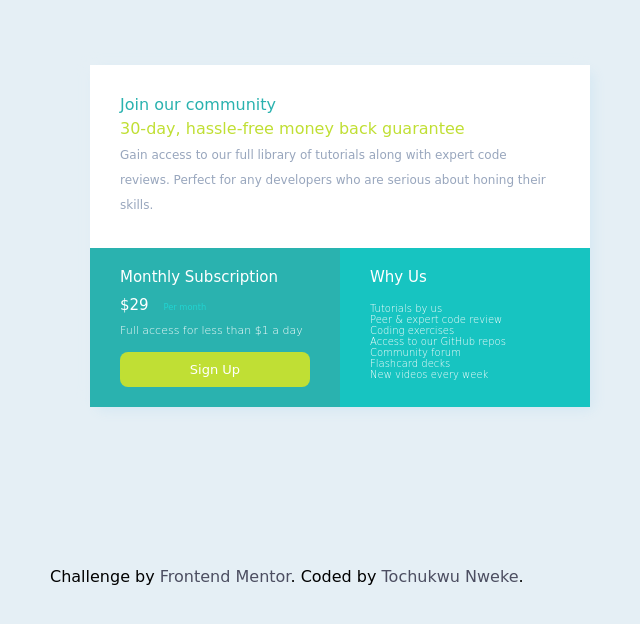
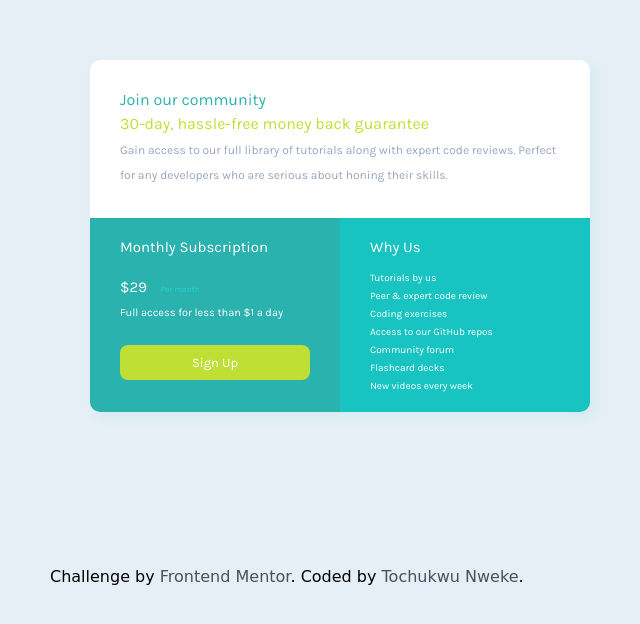
Before and after one commit to nwekeKent/single-price-grid-component-master, a plain HTML site: page index.html in a window 1280 px wide. Shown: the part 164-788 px from the top of the page, without its empty margins (300-940 px from the left). Drawn offline with Linux system fonts and the light colour scheme.

Commit message:
slight tweaks

```diff
--- a/style.css
+++ b/style.css
@@ -1,3 +1,5 @@
+@import url('https://fonts.googleapis.com/css2?family=Karla:wght@400;700&display=swap');
+
 * {
     margin: 0;
     padding: 0;
@@ -13,6 +15,7 @@ body {
 .wrapper {
     margin: 50px auto;
     border-radius: 8px;
+    overflow: hidden;
 }
 
 .wrapper .join {
@@ -107,7 +110,7 @@ body {
 .why .why-list li {
     font-size: 13px;
     font-weight: 200;
-    margin-top: 5px;
+    margin-top: 10px;
 }
 
 footer {
@@ -146,6 +149,7 @@ footer a:hover {
         transform: translate(-50%, -50%);
         box-shadow: 5px 5px 11px hsl(203, 52%, 90%),
             -5px -5px 11px hsl(204, 43%, 93%);
+            font-family: 'Karla', sans-serif;
     }
 
     .wrapper .sub-why {
@@ -171,6 +175,7 @@ footer a:hover {
         font-size: 16px;
         color: hsl(71, 73%, 54%);
         font-weight: 400;
+
     }
 
     .join .p-body p {
@@ -247,7 +252,7 @@ footer a:hover {
     .why .why-list li {
         font-size: 10px;
         font-weight: 200;
-        margin-top: 0px;
+        margin-top: 6px;
     }
 
     footer {
```
